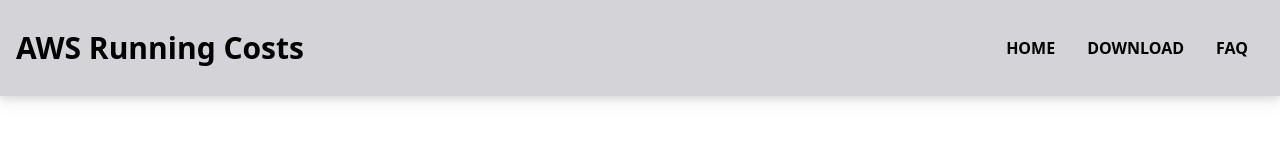
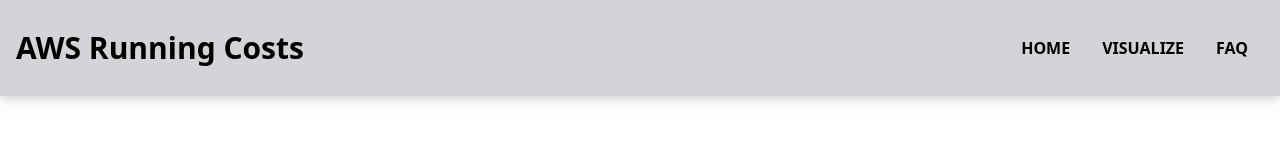
Before and after one commit to parthasastry/aws-running-costs, a React (Create React App) app: page / in a window 1280 px wide. Shown: the top 143 px of the page. Built offline with nearby package versions, Linux system fonts and the light colour scheme.

Commit message:
refactored Home

```diff
--- a/src/App.js
+++ b/src/App.js
@@ -1,9 +1,6 @@
 import React from "react";
-import { Routes, Route } from "react-router-dom";
 import Navbar from "./components/Navbar";
 import Home from "./components/Home";
-import Download from "./components/Download";
-import DisplayData from "./components/DisplayData";
 import Footer from "./components/Footer";
 import FAQ from "./components/FAQ";
 
--- /dev/null
+++ b/src/components/Dashboard.jsx
@@ -0,0 +1,44 @@
+import React from "react";
+import DisplayData from "./DisplayData";
+import ServiceChart from "./ServiceChart";
+import AccountChart from "./AccountChart";
+import MonthChart from "./MonthChart";
+
+import { useSelector } from "react-redux";
+
+const Dashboard = () => {
+  const data = useSelector((state) => state.data);
+  return (
+    <div>
+      <div name="dashboard">
+        <h2 className="text-3xl font-bold text-center uppercase">
+          Visualization
+        </h2>
+        {data.length > 0 ? (
+          <div>
+            <div className="grid grid-cols-2 gap-6 p-12">
+              <div className="border">
+                <ServiceChart />
+              </div>
+              <div className="border">
+                <AccountChart />
+              </div>
+              <div className="border col-span-2">
+                <MonthChart />
+              </div>
+              <div className="border col-span-2">
+                <DisplayData />
+              </div>
+            </div>
+          </div>
+        ) : (
+          <p className="text-lg pt-2 pb-4 text-center">
+            Upload Data to visualize your AWS Running Costs
+          </p>
+        )}
+      </div>
+    </div>
+  );
+};
+
+export default Dashboard;
--- a/src/components/Home.jsx
+++ b/src/components/Home.jsx
@@ -1,15 +1,10 @@
 import React from "react";
-import { useSelector } from "react-redux";
-import DisplayData from "./DisplayData";
-import ServiceChart from "./ServiceChart";
-import AccountChart from "./AccountChart";
-import MonthChart from "./MonthChart";
+
 import Download from "./Download";
 import Upload from "./Upload";
+import Dashboard from "./Dashboard";
 
 const Home = () => {
-  const data = useSelector((state) => state.data);
-
   return (
     <div name="home" className="py-24">
       <div className="grid md:grid-cols-2 max-w-[1240px] m-auto">
@@ -32,31 +27,7 @@
       </div>
 
       <div>
-        <h2 className="text-3xl font-bold text-center uppercase">
-          Visualization
-        </h2>
-        {data.length > 0 ? (
-          <div>
-            <div className="grid grid-cols-2 gap-6 p-12">
-              <div className="border">
-                <ServiceChart />
-              </div>
-              <div className="border">
-                <AccountChart />
-              </div>
-              <div className="border col-span-2">
-                <MonthChart />
-              </div>
-              <div className="border col-span-2">
-                <DisplayData />
-              </div>
-            </div>
-          </div>
-        ) : (
-          <p className="text-lg pt-2 pb-4 text-center">
-            Upload Data to visualize your AWS Running Costs
-          </p>
-        )}
+        <Dashboard />
       </div>
     </div>
   );
--- a/src/components/Navbar.jsx
+++ b/src/components/Navbar.jsx
@@ -12,8 +12,8 @@
           </Link>
         </li>
         <li className="p-4">
-          <Link to="download" smooth={true} duration={500}>
-            Download
+          <Link to="dashboard" smooth={true} duration={500}>
+            Visualize
           </Link>
         </li>
         <li className="p-4">
```
